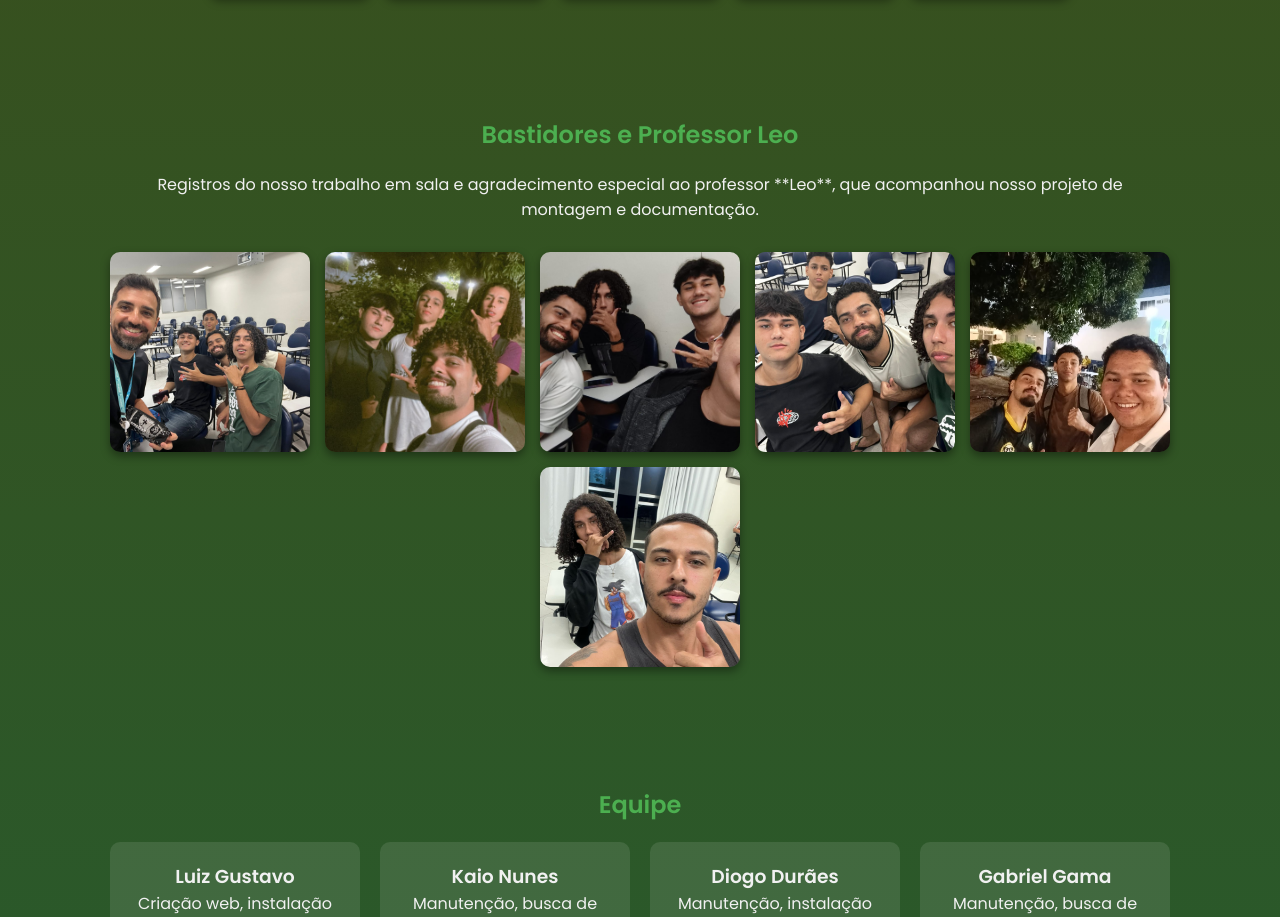
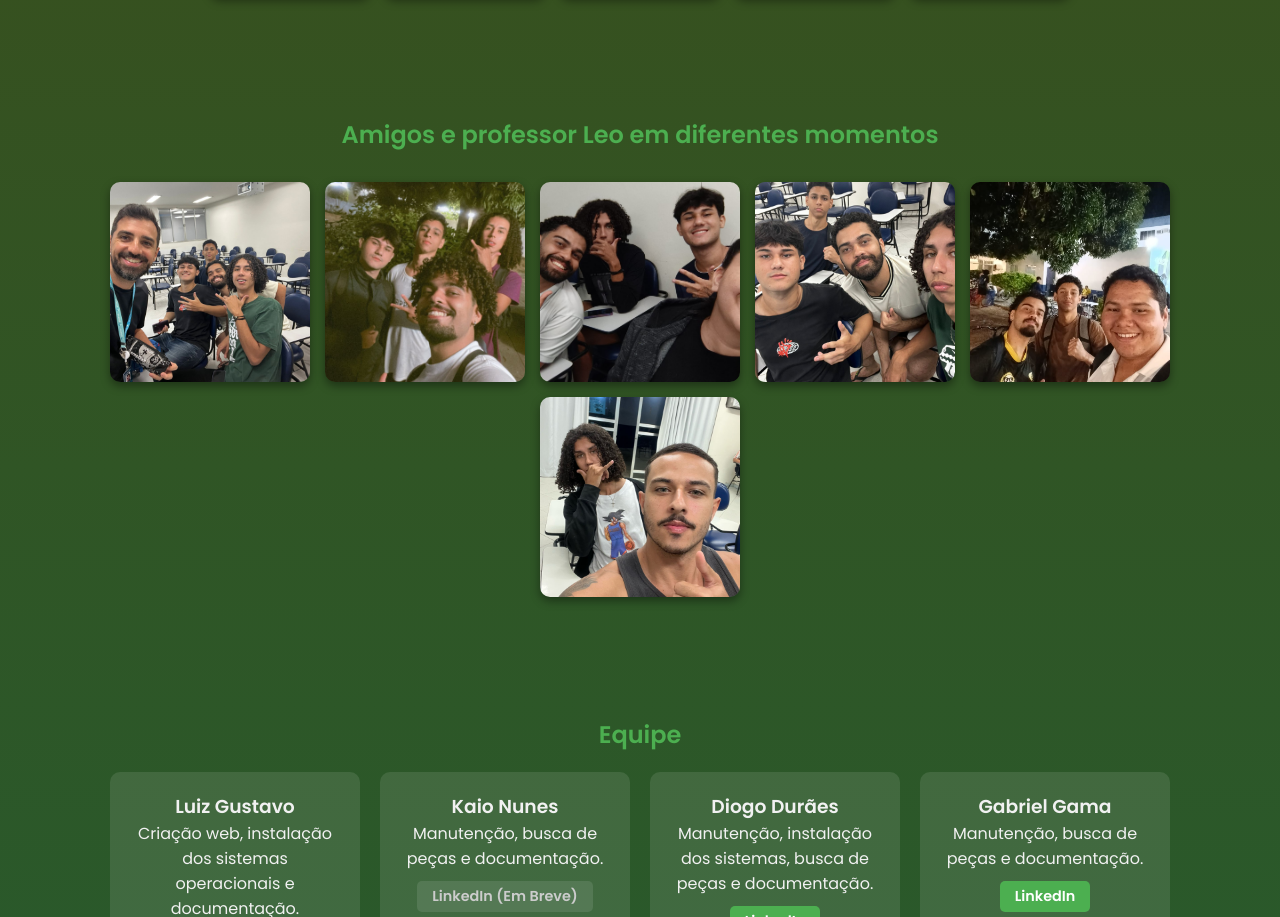
Before and after one commit to 001zk/tcc-estacio-tec-inf, a plain HTML site: page index.html in a window 1280 px wide. Shown: the part 2812-3729 px from the top of the page. Drawn offline with Linux system fonts and the light colour scheme.

Commit message:
correção legenda

```diff
--- a/index.html
+++ b/index.html
@@ -102,10 +102,7 @@
         </section>
 
         <section id="bastidores" class="section fade">
-    <h2>Bastidores e Professor Leo</h2>
-    <p>
-        Registros do nosso trabalho em sala e agradecimento especial ao professor **Leo**, que acompanhou nosso projeto de montagem e documentação.
-    </p>
+    <h2>Amigos e professor Leo em diferentes momentos</h2>
     <div class="galeria-bastidores">
         <img src="fotos_bastidores/leo_turma.jpeg" alt="Foto da equipe com o professor Leo">
         <img src="fotos_bastidores/amigos.jpeg" alt="Foto amigos">
```
